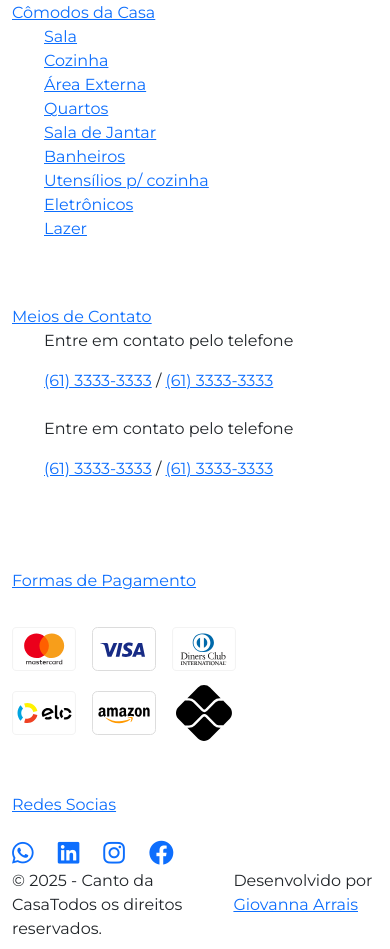
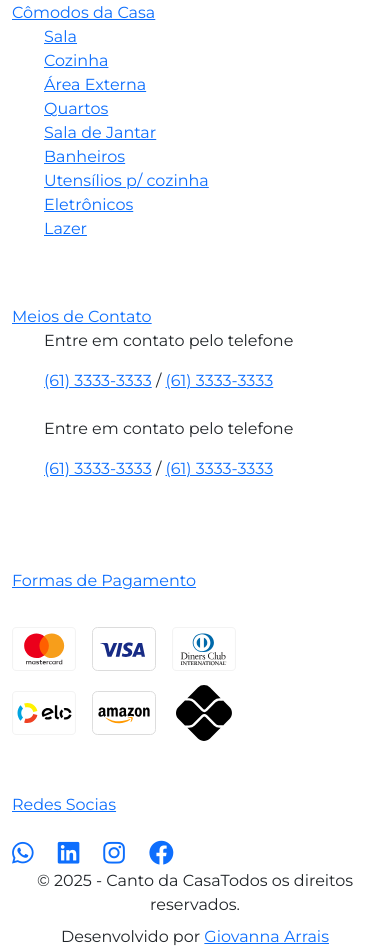
Before and after one commit to giovannaarrais/canto_da_casa, a website: page index.html in a window 390 px wide. Shown: the part 6098-7047 px from the top of the page. Drawn offline with nearby package versions, Linux system fonts and the light colour scheme; files whose address does not match are found by name; a web font is replaced by a local one.

```diff
--- a/index.html
+++ b/index.html
@@ -506,12 +506,12 @@
 
 
       <section id="bottom-rodape">
-        <div class="container d-flex justify-content-between">
+        <div class="container d-flex justify-content-between flex-lg-row flex-column text-center">
           <article>
             <p class="mb-0">© 2025 - Canto da CasaTodos os direitos reservados.</p>
           </article>
 
-          <article>
+          <article class="mt-lg-0 mt-2">
             <p class="mb-0">Desenvolvido por <a href="https://www.linkedin.com/in/giovannaarrais/" target="_blank">Giovanna Arrais</a></p>
           </article>
         </div>
```
Also changed, not shown: styles/scss/_header.scss (+10 -2 lines).
